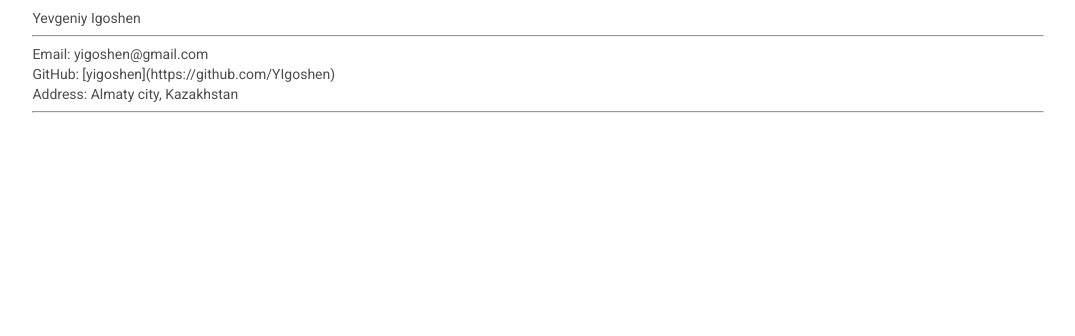
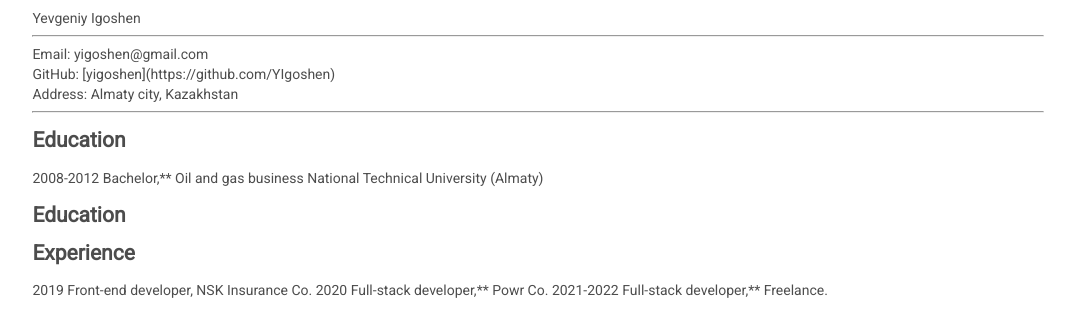
Before and after one commit to YIgoshen/rsschool-cv, a plain HTML site: page index.html in a window 1280 px wide. Shown: the whole page, without its empty margins (102-1177 px from the left). Drawn offline with Linux system fonts and the light colour scheme.

Commit message:
feat: create education block

```diff
--- a/index.html
+++ b/index.html
@@ -10,6 +10,7 @@
 </head>
 <body>
   <main class="main">
+
     <div class="cv__name">
       Yevgeniy Igoshen
       <hr>
@@ -26,6 +27,30 @@
       </div>
       <hr>
     </div>
+
+    <div class="cv__education">
+      <h2>Education</h2>
+    </div>
+    <div class="cv__education">
+      2008-2012 Bachelor,** Oil and gas business
+      National Technical University (Almaty)
+    </div>
+    <div class="cv__education">
+      <h2>Education</h2>
+    </div>
+
+    <div class="cv__experience">
+      <h2>Experience</h2>
+      2019  Front-end developer, NSK Insurance Co.
+
+      2020  Full-stack developer,** Powr Co.
+
+      2021-2022  Full-stack developer,** Freelance.
+    </div>
+
+
+
+
   </main>
 </body>
 </html>
```
